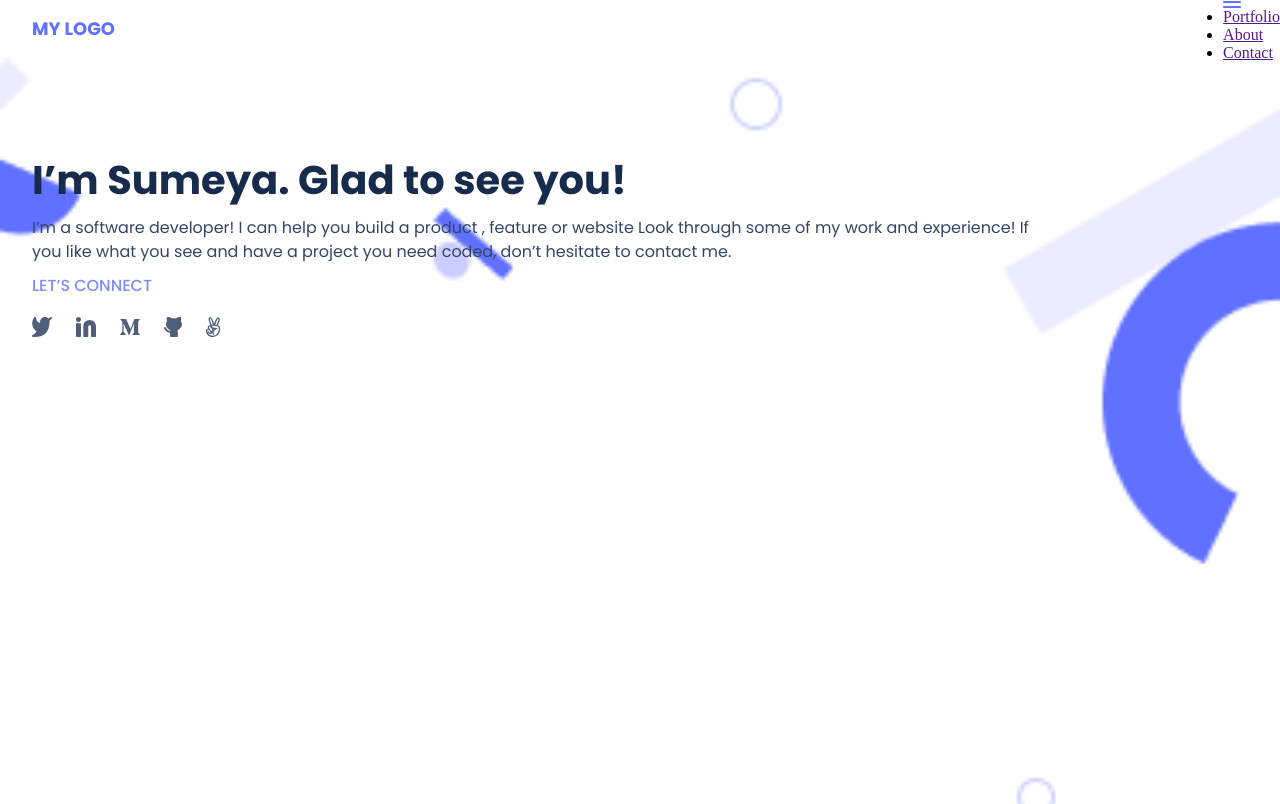
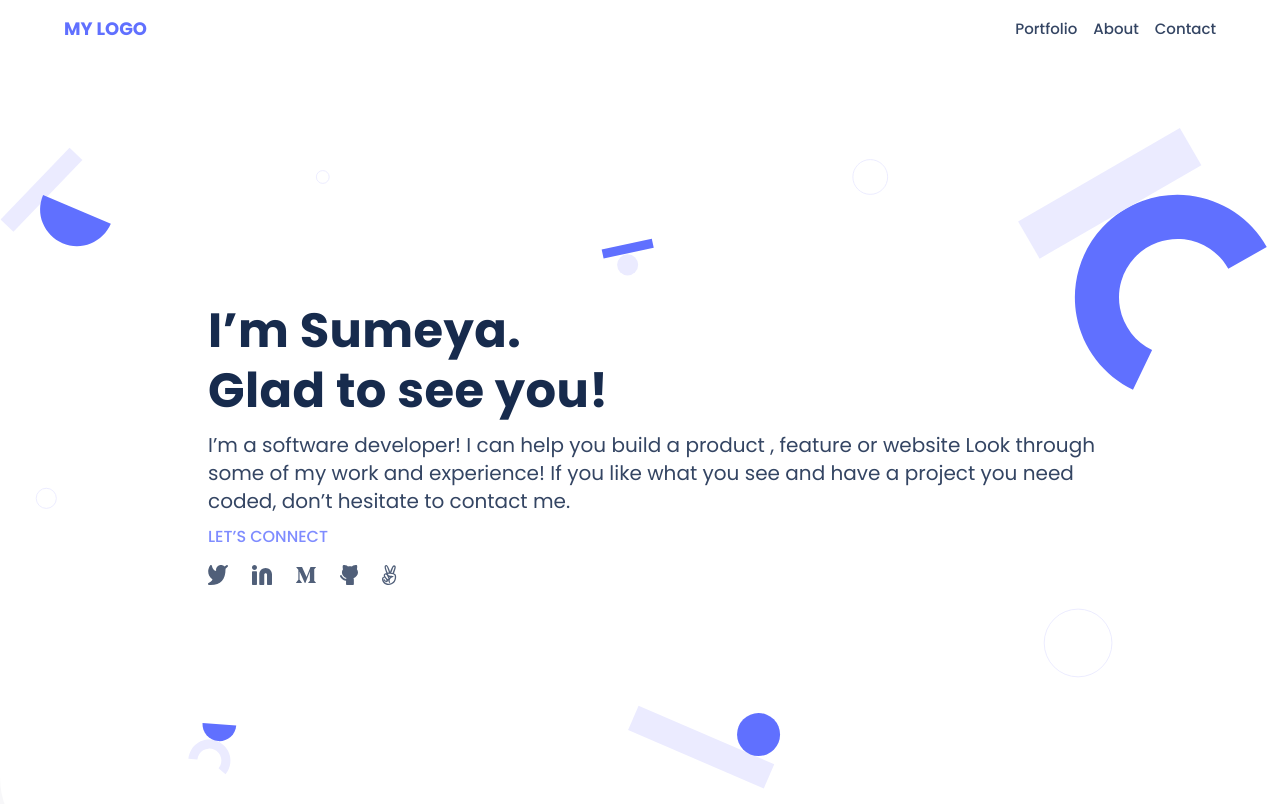
Before and after one commit to isume295/My_Portfolio, a website: page index.html in a window 1280 px wide. Shown: the top 804 px of the page. Drawn offline with Linux system fonts and the light colour scheme; a web font is replaced by a local one.

Commit message:
Add media query style for the header and hero section

```diff
--- a/styles.css
+++ b/styles.css
@@ -28,18 +28,23 @@ body {
   margin-left: 2rem;
 }
 
-.BurgerIcon {
+.burgerIcon {
   margin-right: 2rem;
+}
+
+.navLinksContainer {
+  display: none;
 }
 
 .heroMainContainer {
   margin: 0;
-  height: 75%;
+  height: auto;
   width: 100%;
   background-color: rgb(255, 255, 255);
   background-image: url(mobile\ bg.png);
   background-repeat: no-repeat;
   background-size: contain;
+  border-bottom-left-radius: 80px 80px;
 }
 
 .contentContainer {
@@ -48,6 +53,7 @@ body {
   padding-top: 6rem;
   display: flex;
   flex-direction: column;
+  justify-content: flex-start;
 }
 
 .AboutContentContainer {
@@ -85,7 +91,7 @@ body {
 }
 
 .socialMediaContainer {
-  margin: 1.2rem 0;
+  margin: 1rem 0;
   display: flex;
   gap: 1.5rem;
   list-style-type: none;
@@ -370,23 +376,91 @@ input:focus {
   border-color: rgb(127, 140, 255);
 }
 
+
+
 @media (min-width: 375px) {
   .heroMainContainer {
+    /* height: 70%; */
     background-size: cover;
   }
+
+
 
   .contentContainer {
     width: 70%;
   }
 }
 
+
+
 @media (min-width: 768px) {
-  .contentContainer {
-    width: 80%;
+  /* header section */
+  .burgerIcon {
+    display: none;
   }
 
+  .logo {
+    margin-left: 4rem;
+  }
+
+  .navLinksContainer {
+    display: flex;
+    gap: 1rem;
+    margin-right: 4rem;
+    list-style-type: none;
+  }
+
+  .navLinksContainer a {
+    font-family: 'Poppins', 'Arial', 'Verdana', sans-serif;
+    font-style: normal;
+    font-weight: 500;
+    font-size: 15px;
+    line-height: 20px;
+    text-decoration: none;
+    color: #344563;
+  }
+
+  .navLinksContainer a:hover {
+    color: rgb(96, 112, 255);
+  }
+
+  .headerContainer {
+    top: 0;
+    position: sticky;
+  }/* hero section */
   .heroMainContainer {
-    background-size: cover;
+    background-image: url(Hero\ bg.svg);
+    background-size: contain;
+    background-position: center;
     height: 100%;
+    display: flex;
+    justify-content: center;
+    align-items: center;
+    padding-bottom: 10px;
   }
+
+  .contentContainer {
+    padding-top: 0;
+  }
+
+  .headingTxt {
+    font-style: normal;
+    font-weight: 700;
+    font-size: 48px;
+    line-height: 60px;
+    letter-spacing: 0.37px;
+    width: 48%;
+  }
+
+  .paragraph {
+    font-style: normal;
+    font-weight: 400;
+    font-size: 20px;
+    line-height: 28px;
+  }/* work section */
+
+  .worksFlexContainer {
+    flex-direction: row;
+  }
+
 }
```
Also changed, not shown: Hero bg.svg (added).
